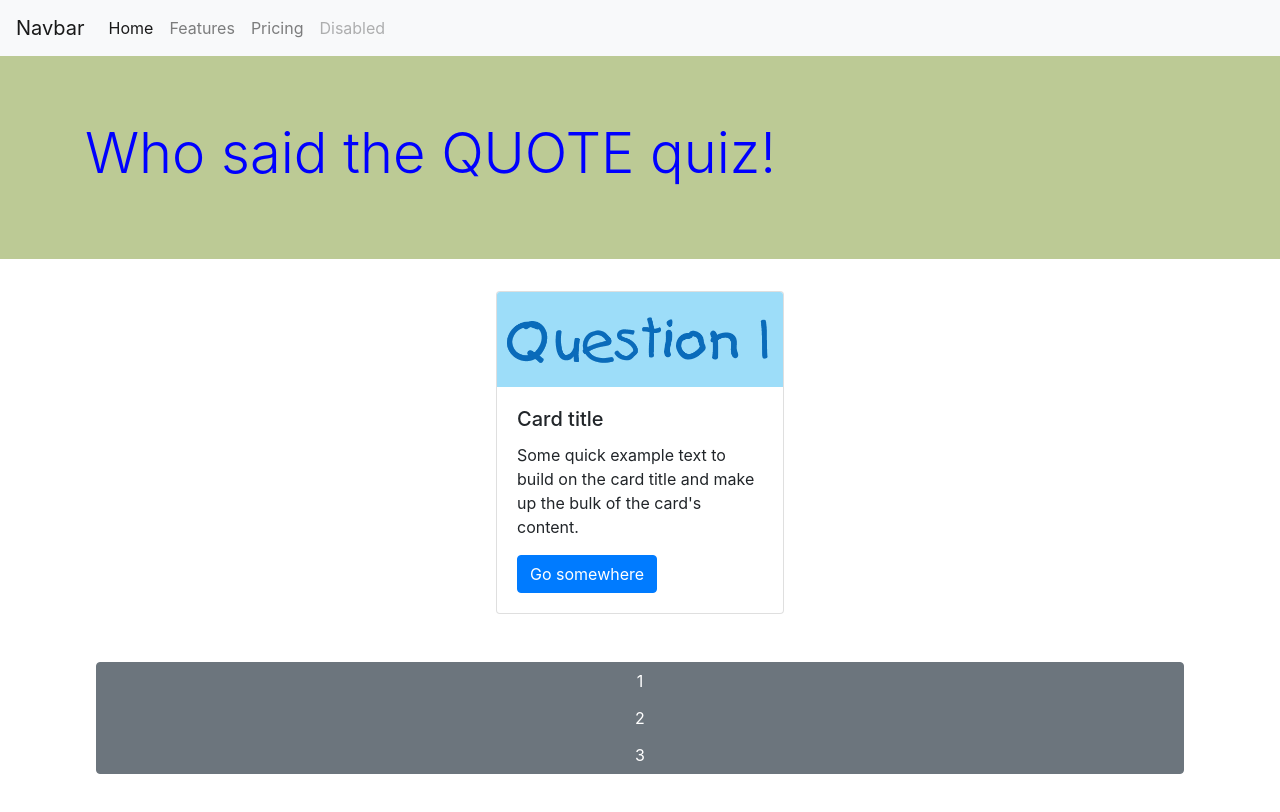
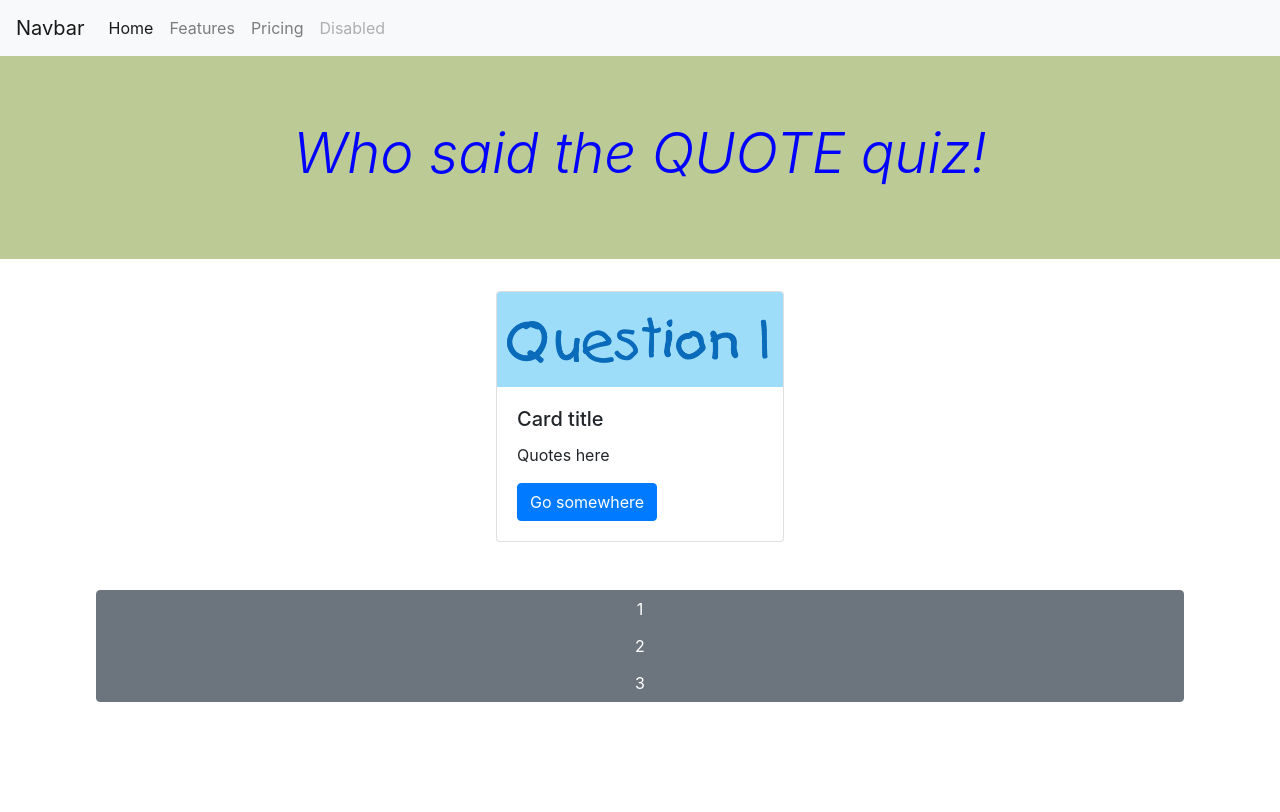
Before and after one commit to CIMSGit/Quiz_game, a plain HTML site: page index.html in a window 1280 px wide. Drawn offline with nearby package versions, Linux system fonts and the light colour scheme; no server answers.

```diff
--- a/assets/style.css
+++ b/assets/style.css
@@ -1,4 +1,6 @@
 .hero {
   color: blue;
   background-color: rgb(188, 202, 149);
+  font-style: italic;
+  font-weight: 900;
 }
--- a/index.html
+++ b/index.html
@@ -57,7 +57,7 @@
     <!-- heading -->
     <div class="jumbotron jumbotron-fluid hero">
       <div class="container">
-        <h1 class="display-4">Who said the QUOTE quiz!</h1>
+        <h1 class="display-4 text-center">Who said the QUOTE quiz!</h1>
       </div>
     </div>
 
@@ -69,10 +69,7 @@
       <img src="./assets/Question1image.gif" class="card-img-top" alt="..." />
       <div class="card-body">
         <h5 class="card-title">Card title</h5>
-        <p class="card-text">
-          Some quick example text to build on the card title and make up the
-          bulk of the card's content.
-        </p>
+        <p class="card-text" id="quote">Quotes here</p>
         <a href="#" class="btn btn-primary">Go somewhere</a>
       </div>
     </div>
```
